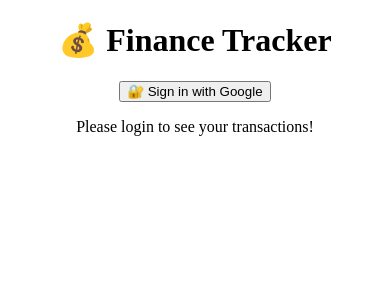
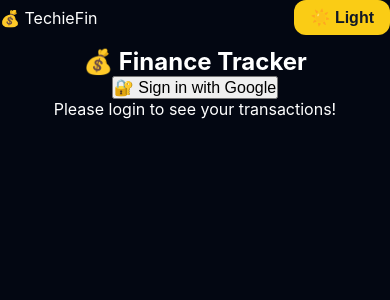
Before and after one commit to Manoj88880/TechieFin, a Next.js app: page / in a window 390 px wide. Shown: the top 300 px of the page. Built offline with nearby package versions, Linux system fonts and the light colour scheme; no server answers; the database is empty.

Commit message:
Added all features - categories, dark mode, PDF export, mobile friendly, UI redesign

```diff
--- a/package.json
+++ b/package.json
@@ -11,6 +11,8 @@
   "dependencies": {
     "@anthropic-ai/sdk": "^0.92.0",
     "firebase": "^12.12.1",
+    "jspdf": "^4.2.1",
+    "jspdf-autotable": "^5.0.7",
     "next": "^16.2.4",
     "react": "^19.2.5",
     "react-dom": "^19.2.5",
--- a/src/app/globals.css
+++ b/src/app/globals.css
@@ -1,3 +1,47 @@
 @tailwind base;
 @tailwind components;
 @tailwind utilities;
+
+* {
+  box-sizing: border-box;
+  margin: 0;
+  padding: 0;
+}
+
+body {
+  font-family: -apple-system, BlinkMacSystemFont, "Segoe UI", Roboto, sans-serif;
+}
+
+/* Mobile Friendly */
+@media (max-width: 640px) {
+  main {
+    padding: 12px !important;
+  }
+
+  h1 {
+    font-size: 1.5rem !important;
+  }
+
+  input, select, button {
+    font-size: 16px !important;
+  }
+}
+
+/* Smooth scrolling */
+html {
+  scroll-behavior: smooth;
+}
+
+/* Custom scrollbar */
+::-webkit-scrollbar {
+  width: 6px;
+}
+
+::-webkit-scrollbar-track {
+  background: #1f2937;
+}
+
+::-webkit-scrollbar-thumb {
+  background: #4b5563;
+  border-radius: 3px;
+}
--- a/src/app/layout.jsx
+++ b/src/app/layout.jsx
@@ -1,10 +1,47 @@
+"use client";
 import "./globals.css";
-export const metadata = { title: "Finance Tracker" };
+import { useState } from "react";
 
 export default function RootLayout({ children }) {
+  const [dark, setDark] = useState(true);
+
   return (
     <html lang="en">
-      <body className="bg-gray-950 text-white min-h-screen">{children}</body>
+      <head>
+        <meta name="viewport" content="width=device-width, initial-scale=1" />
+        <meta name="theme-color" content="#030712" />
+        <title>💰 Finance Tracker</title>
+      </head>
+      <body
+        style={{
+          backgroundColor: dark ? "#030712" : "#f3f4f6",
+          color: dark ? "#ffffff" : "#111827",
+          minHeight: "100vh",
+          transition: "all 0.3s ease",
+        }}
+      >
+        <div className="flex justify-between items-center p-4 sticky top-0 z-10"
+          style={{ backgroundColor: dark ? "#030712" : "#f3f4f6" }}
+        >
+          <p className="font-bold text-lg">💰 TechieFin</p>
+          <button
+            onClick={() => setDark(!dark)}
+            style={{
+              backgroundColor: dark ? "#facc15" : "#1f2937",
+              color: dark ? "#111827" : "#ffffff",
+              padding: "8px 16px",
+              borderRadius: "12px",
+              fontWeight: "600",
+              fontSize: "14px",
+              border: "none",
+              cursor: "pointer",
+            }}
+          >
+            {dark ? "☀️ Light" : "🌙 Dark"}
+          </button>
+        </div>
+        {children}
+      </body>
     </html>
   );
 }
--- a/src/app/page.jsx
+++ b/src/app/page.jsx
@@ -14,6 +14,7 @@ import FuturePredictor from "@/components/FuturePredictor";
 import SplitBill from "@/components/SplitBill";
 import MoodTracker from "@/components/MoodTracker";
 import SavingsChallenge from "@/components/SavingsChallenge";
+import ExportPDF from "@/components/ExportPDF";
 
 export default function Home() {
   const [transactions, setTransactions] = useState([]);
@@ -48,6 +49,7 @@ export default function Home() {
           <SplitBill />
           <Chart transactions={transactions} />
           <AIAdvice transactions={transactions} />
+          <ExportPDF transactions={transactions} />
           <AddTransaction onAdd={fetchTransactions} />
           <TransactionList transactions={transactions} onDelete={fetchTransactions} />
         </>
--- a/src/components/AddTransaction.jsx
+++ b/src/components/AddTransaction.jsx
@@ -3,29 +3,44 @@ import { useState } from "react";
 import { db } from "@/lib/firebase";
 import { collection, addDoc, Timestamp } from "firebase/firestore";
 
+const CATEGORIES = {
+  income: ["Salary", "Freelance", "Investment", "Gift", "Other"],
+  expense: ["Food", "Rent", "Travel", "Shopping", "Entertainment", "Health", "Education", "Other"],
+};
+
 export default function AddTransaction({ onAdd }) {
   const [title, setTitle] = useState("");
   const [amount, setAmount] = useState("");
   const [type, setType] = useState("income");
+  const [category, setCategory] = useState("Salary");
+
+  const handleTypeChange = (newType) => {
+    setType(newType);
+    setCategory(CATEGORIES[newType][0]);
+  };
 
   const handleSubmit = async () => {
     if (!title || !amount) return;
-    console.log("Button clicked!", title, amount);
     const transaction = {
       title,
       amount: parseFloat(amount),
       type,
+      category,
       date: Timestamp.now(),
     };
-    await addDoc(collection(db, "transactions"), transaction);
-    setTitle("");
-    setAmount("");
-    onAdd();
+    try {
+      await addDoc(collection(db, "transactions"), transaction);
+      setTitle("");
+      setAmount("");
+      onAdd();
+    } catch (error) {
+      console.error("Firebase Error:", error.message);
+    }
   };
 
   return (
     <div className="bg-gray-800 p-4 rounded-xl mb-6">
-      <h2 className="text-lg font-semibold mb-3">Add Transaction</h2>
+      <h2 className="text-lg font-semibold mb-3">➕ Add Transaction</h2>
       <div className="flex flex-col gap-3">
         <input
           className="bg-gray-700 p-2 rounded-lg outline-none"
@@ -43,10 +58,19 @@ export default function AddTransaction({ onAdd }) {
         <select
           className="bg-gray-700 p-2 rounded-lg outline-none"
           value={type}
-          onChange={(e) => setType(e.target.value)}
+          onChange={(e) => handleTypeChange(e.target.value)}
         >
           <option value="income">Income</option>
           <option value="expense">Expense</option>
+        </select>
+        <select
+          className="bg-gray-700 p-2 rounded-lg outline-none"
+          value={category}
+          onChange={(e) => setCategory(e.target.value)}
+        >
+          {CATEGORIES[type].map((cat) => (
+            <option key={cat} value={cat}>{cat}</option>
+          ))}
         </select>
         <button
           onClick={handleSubmit}
--- /dev/null
+++ b/src/components/ExportPDF.jsx
@@ -0,0 +1,61 @@
+"use client";
+import jsPDF from "jspdf";
+import autoTable from "jspdf-autotable";
+
+export default function ExportPDF({ transactions }) {
+  const exportPDF = () => {
+    const doc = new jsPDF();
+
+    const income = transactions
+      .filter((t) => t.type === "income")
+      .reduce((a, b) => a + b.amount, 0);
+
+    const expense = transactions
+      .filter((t) => t.type === "expense")
+      .reduce((a, b) => a + b.amount, 0);
+
+    // Title
+    doc.setFontSize(20);
+    doc.text("Finance Tracker Report", 14, 20);
+
+    // Date
+    doc.setFontSize(10);
+    doc.text(`Generated: ${new Date().toLocaleDateString()}`, 14, 30);
+
+    // Summary
+    doc.setFontSize(14);
+    doc.text("Summary", 14, 45);
+    doc.setFontSize(11);
+    doc.text(`Total Income: Rs.${income}`, 14, 55);
+    doc.text(`Total Expense: Rs.${expense}`, 14, 63);
+    doc.text(`Balance: Rs.${income - expense}`, 14, 71);
+
+    // Transactions Table
+    autoTable(doc, {
+      startY: 85,
+      head: [["Title", "Category", "Type", "Amount", "Date"]],
+      body: transactions.map((t) => [
+        t.title,
+        t.category || "Other",
+        t.type,
+        `Rs.${t.amount}`,
+        t.date?.toDate().toLocaleDateString(),
+      ]),
+      headStyles: { fillColor: [99, 102, 241] },
+    });
+
+    doc.save("finance-report.pdf");
+  };
+
+  return (
+    <div className="bg-gray-800 p-4 rounded-xl mb-6">
+      <h2 className="text-lg font-semibold mb-3">📤 Export Report</h2>
+      <button
+        onClick={exportPDF}
+        className="bg-green-600 hover:bg-green-700 text-white font-semibold px-4 py-2 rounded-lg w-full"
+      >
+        📄 Download PDF Report
+      </button>
+    </div>
+  );
+}
--- a/src/components/Summary.jsx
+++ b/src/components/Summary.jsx
@@ -10,18 +10,37 @@ export default function Summary({ transactions }) {
   const balance = income - expense;
 
   return (
-    <div className="grid grid-cols-3 gap-4 mb-6">
-      <div className="bg-green-800 p-4 rounded-xl text-center">
-        <p className="text-sm text-green-300">Income</p>
-        <p className="text-2xl font-bold">₹{income}</p>
+    <div className="mb-6">
+      {/* Balance Card */}
+      <div
+        className="rounded-2xl p-6 mb-4 text-center"
+        style={{
+          background: "linear-gradient(135deg, #6366f1, #8b5cf6, #ec4899)",
+        }}
+      >
+        <p className="text-sm text-purple-200 mb-1">Total Balance</p>
+        <p className="text-4xl font-bold text-white">₹{balance.toLocaleString()}</p>
+        <p className="text-purple-200 text-xs mt-2">
+          {balance >= 0 ? "✅ You are on track!" : "⚠️ Overspending!"}
+        </p>
       </div>
-      <div className="bg-red-800 p-4 rounded-xl text-center">
-        <p className="text-sm text-red-300">Expenses</p>
-        <p className="text-2xl font-bold">₹{expense}</p>
-      </div>
-      <div className="bg-blue-800 p-4 rounded-xl text-center">
-        <p className="text-sm text-blue-300">Balance</p>
-        <p className="text-2xl font-bold">₹{balance}</p>
+
+      {/* Income & Expense Cards */}
+      <div className="grid grid-cols-2 gap-4">
+        <div
+          className="p-4 rounded-2xl"
+          style={{ background: "linear-gradient(135deg, #059669, #10b981)" }}
+        >
+          <p className="text-sm text-green-200">💚 Income</p>
+          <p className="text-2xl font-bold text-white">₹{income.toLocaleString()}</p>
+        </div>
+        <div
+          className="p-4 rounded-2xl"
+          style={{ background: "linear-gradient(135deg, #dc2626, #ef4444)" }}
+        >
+          <p className="text-sm text-red-200">❤️ Expense</p>
+          <p className="text-2xl font-bold text-white">₹{expense.toLocaleString()}</p>
+        </div>
       </div>
     </div>
   );
--- a/src/components/TransactionList.jsx
+++ b/src/components/TransactionList.jsx
@@ -1,6 +1,12 @@
 "use client";
 import { db } from "@/lib/firebase";
 import { doc, deleteDoc } from "firebase/firestore";
+
+const categoryEmoji = {
+  Salary: "💼", Freelance: "💻", Investment: "📈", Gift: "🎁",
+  Food: "🍔", Rent: "🏠", Travel: "✈️", Shopping: "🛒",
+  Entertainment: "🎬", Health: "💊", Education: "📚", Other: "📝",
+};
 
 export default function TransactionList({ transactions, onDelete }) {
   const handleDelete = async (id) => {
@@ -8,11 +14,9 @@ export default function TransactionList({ transactions, onDelete }) {
     onDelete();
   };
 
-  console.log("Transactions in list:", transactions); // debug log
-
   return (
     <div className="bg-gray-800 p-4 rounded-xl">
-      <h2 className="text-lg font-semibold mb-3">Transactions</h2>
+      <h2 className="text-lg font-semibold mb-3">📋 Transactions</h2>
       {transactions.length === 0 && (
         <p className="text-gray-400">No transactions yet!</p>
       )}
@@ -22,18 +26,19 @@ export default function TransactionList({ transactions, onDelete }) {
             key={t.id}
             className="flex justify-between items-center bg-gray-700 p-3 rounded-lg"
           >
-            <div>
-              <p className="font-medium">{t.title}</p>
-              <p className="text-xs text-gray-400">
-                {t.date?.toDate().toLocaleDateString()}
-              </p>
+            <div className="flex items-center gap-2">
+              <span className="text-2xl">
+                {categoryEmoji[t.category] || "📝"}
+              </span>
+              <div>
+                <p className="font-medium">{t.title}</p>
+                <p className="text-xs text-gray-400">
+                  {t.category} • {t.date?.toDate().toLocaleDateString()}
+                </p>
+              </div>
             </div>
             <div className="flex items-center gap-3">
-              <span
-                className={`font-bold text-lg ${
-                  t.type === "income" ? "text-green-400" : "text-red-400"
-                }`}
-              >
+              <span className={`font-bold text-lg ${t.type === "income" ? "text-green-400" : "text-red-400"}`}>
                 {t.type === "income" ? "+" : "-"}₹{t.amount}
               </span>
               <button
```
Also changed, not shown: 1 other file (tests, documents, lock files or other folders).
